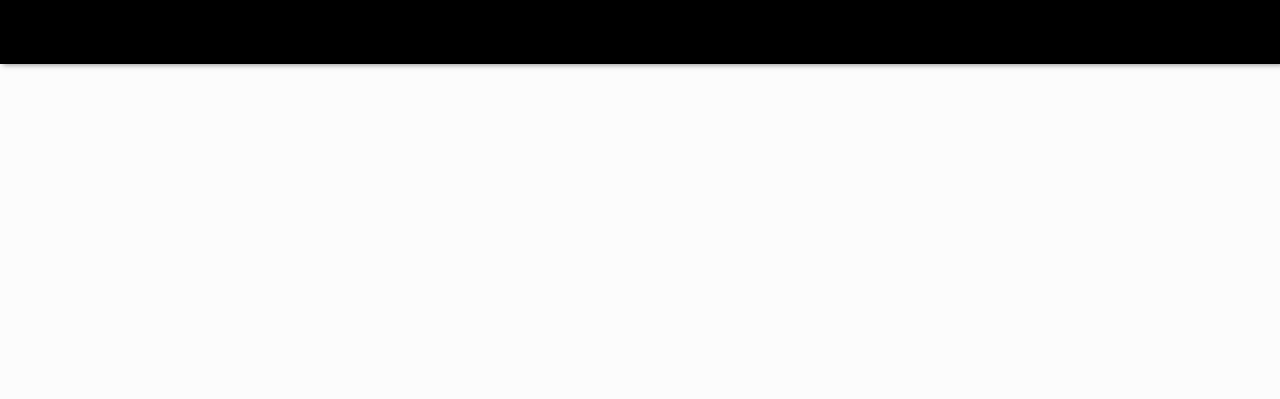
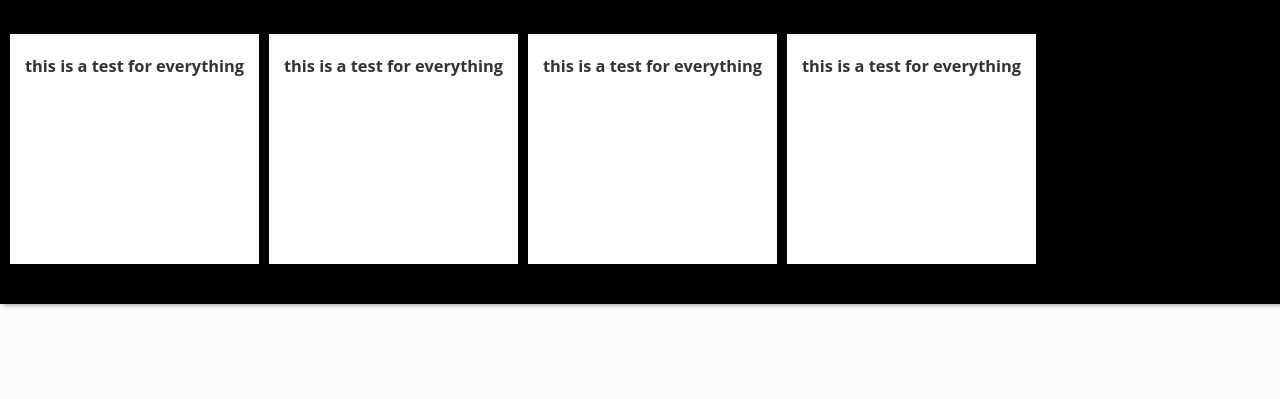
Before and after one commit to ceemomx/z2z, a Node project: template views/index.ejs in a window 1280 px wide. Shown: the part 401-800 px from the top of the page. Run offline with Node 20 templates, Linux system fonts and the light colour scheme; the template is opened without the code that fills it, so the values that code supplies are empty; some libraries are stand-ins or nearby versions.

Commit message:
add waterfall

```diff
--- a/public/stylesheets/style.css
+++ b/public/stylesheets/style.css
@@ -273,7 +273,6 @@ header {
     #articles li {
         width:100%;
         padding: 30px 15px;
-        margin-bottom: 1px;
     }
     #articles li .time{top:5px;}
 
--- a/views/index.ejs
+++ b/views/index.ejs
@@ -14,9 +14,13 @@
 <div id="menu">
     <h2>about me</h2>
     <h4>ZM. Mengxi</h4>
+
     <p>I'm a photographer</p>
+
     <p>also a web engineer</p>
+
     <p>contact me with email</p>
+
     <p>iloveloony@gmail.com</p>
 </div>
 <div id="wrap">
@@ -35,18 +39,18 @@
     </header>
     <div class="main">
         <ul id="articles">
-            <!--<li>-->
-                <!--<h3>this is a test for everything</h3>-->
-            <!--</li>-->
-            <!--<li>-->
-                <!--<h3>this is a test for everything</h3>-->
-            <!--</li>-->
-            <!--<li>-->
-                <!--<h3>this is a test for everything</h3>-->
-            <!--</li>-->
-            <!--<li>-->
-                <!--<h3>this is a test for everything</h3>-->
-            <!--</li>-->
+            <li>
+                <h3>this is a test for everything</h3>
+            </li>
+            <li>
+                <h3>this is a test for everything</h3>
+            </li>
+            <li>
+                <h3>this is a test for everything</h3>
+            </li>
+            <li>
+                <h3>this is a test for everything</h3>
+            </li>
         </ul>
     </div>
 </div>
@@ -60,31 +64,35 @@
 <script src="/javascripts/markdown.js"></script>
 <script src="/javascripts/to-markdown.js"></script>
 <script>
-    var init = function(msnry){
+    var msnry = new Masonry(document.getElementById('articles'), {
+        itemSelector: 'li',
+        gutter: 10
+    });
+    msnry.bindResize();
+
+    var init = function () {
         var document_width = $('body').width();
 
-        if(document_width > 1000 && document_width < 1500){
-            $('#articles li').width(($('body').width()/3)-30-13);
+        if (document_width > 1000 && document_width < 1500) {
+            $('#articles li').width(($('body').width() / 3) - 30 - 13);
 //                msnry.columnWidth =($('body').width()/5)-30
-        }else if(document_width > 780 && document_width < 1000){
-            $('#articles li').width(($('body').width()/2)-30-15);
+        } else if (document_width > 780 && document_width < 1000) {
+            $('#articles li').width(($('body').width() / 2) - 30 - 15);
 //                msnry.columnWidth =($('body').width()/4)-30
-        }else if(document_width > 1500){
-            $('#articles li').width(($('body').width()/4)-30-13);
+        } else if (document_width > 1500) {
+            $('#articles li').width(($('body').width() / 4) - 30 - 13);
 //                msnry.columnWidth =($('body').width()/6)-30
-        }else{
+        } else {
 //                msnry.columnWidth =($('body').width())-30;
-            $('#articles li').width(($('body').width())-30)
+            $('#articles li').width(($('body').width()) - 30)
         }
-        var resize = setTimeout(function(){
+        var resize = setTimeout(function () {
             msnry.layout();
-        },1000);
-
-
+        }, 1000);
     };
 
     $(function () {
-        $('#openMenu').click(function(){
+        $('#openMenu').click(function () {
             $('#wrap').toggleClass('menuOpen');
         });
         $(document).scroll(function () {
@@ -93,21 +101,16 @@
         $.ajax({url: '/api/article/all', type: 'get', success: function (data) {
             data.list.forEach(function (item) {
                 var time = new Date(item.time);
-                var date = ''+time.getFullYear() +'-'+ (+time.getMonth() + 1) +'-'+ time.getDate() ;
-                $('#articles').append('<li id="'+item._id+'" style="display:none">\
-                        <span class="time">'+date+'</span>\
-                <div>'+markdown.toHTML(item.content)+'</div></li>');
-                $('#'+ item._id).show();
+                var date = '' + time.getFullYear() + '-' + (+time.getMonth() + 1) + '-' + time.getDate();
+                $('#articles').append('<li id="' + item._id + '" style="display:none">\
+                        <span class="time">' + date + '</span>\
+                <div>' + markdown.toHTML(item.content) + '</div></li>');
+                $('#' + item._id).show();
             });
-            var msnry = new Masonry( document.getElementById('articles'), {
-                itemSelector: 'li',
-                gutter: 10
-            });
-            msnry.bindResize();
-            init(msnry);
+            msnry.reloadItems();
+            init();
         }});
-        $('#articles li').on('click',function(){
-            console.log('1');
+        $('#articles li').on('click', function () {
             $(this).toggleClass('frontSize');
         });
 
```
